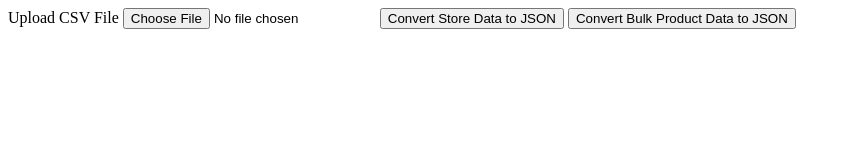
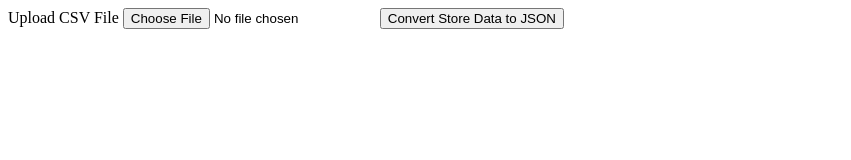
Before and after one commit to DuraEdgeProducts/Store-Locator, a website: page public/file-converter.html in a window 1280 px wide. Shown: the whole page, without its empty margins (0-851 px from the left). Drawn offline with Linux system fonts and the light colour scheme.

```diff
--- a/public/file-converter.html
+++ b/public/file-converter.html
@@ -16,44 +16,9 @@
     <label>Upload CSV File</label>
     <input type="file" id="file-upload"/>
     <button onclick="convertStoreDataToJSON()">Convert Store Data to JSON</button>
-    <button onclick="convertBulkDataToJSON()">Convert Bulk Product Data to JSON</button>
     <script>
       function convertStoreDataToJSON() {
         convertDataToJSON('MasterLocations.json');
-      }
-      function convertBulkDataToJSON() {
-        const file = document.getElementById('file-upload').files[0];
-        const reader = new FileReader();
-        reader.onload = () => {
-          const csvText = reader.result;
-          const lines = csvText.split('\n');
-          console.log(lines);
-          lines.shift();
-          zipCodeLocations = [];
-          lines.forEach((item, i) => {
-            const locationData = item.split(',');
-            const data = {
-              zipcode: locationData[0],
-              county: locationData[1],
-              zone: locationData[2],
-              region: locationData[3],
-              state: locationData[4],
-              accountManager: locationData[5],
-              phone: locationData[6],
-              email: locationData[7],
-            };
-            zipCodeLocations.push(data);
-          });
-          const hiddenAnchor = document.createElement('a');
-          const jsonText = JSON.stringify(zipCodeLocations);
-          const blob = new Blob([jsonText], {
-            type: 'text/json'
-          });
-          hiddenAnchor.href = URL.createObjectURL(blob);
-          hiddenAnchor.download = 'ZipCodeAccountManagerLookup.json';
-          hiddenAnchor.click();
-        }
-        reader.readAsText(file);
       }
       function convertDataToJSON(filename) {
         const file = document.getElementById('file-upload').files[0];
@@ -103,7 +68,7 @@
       }
 
       // generates the coordinates for each of the locations
-      // sometimes the google api doesn't return a result, so it tries 3 times to get the location coords if the google api doesn't return a result
+      // sometimes the google api doesn't return a result, so it tries 3 times to get the location's geo coordinates if the google api doesn't return a result
       function generateLocationCoords(locations) {
         return Promise.all(locations.map((location, index) => fetch(`https://maps.googleapis.com/maps/api/geocode/json?address=${location.streetNumber}+${location.route.replace(/ /g, '+')}
             ,+${location.locality.replace(/ /g, '+')},+${location.state}&key=AIzaSyAv_Tqy8l-X1k1fue0hggJ0orxoJQqz2mw`)
@@ -112,7 +77,6 @@
               try{
                 locations[index].coords = data.results[0].geometry.location;
               } catch(e) {
-                  console.log('trying again');
                   fetch(`https://maps.googleapis.com/maps/api/geocode/json?address=${location.streetNumber}+${location.route.replace(/ /g, '+')}
                   ,+${location.locality.replace(/ /g, '+')},+${location.state}&key=AIzaSyAv_Tqy8l-X1k1fue0hggJ0orxoJQqz2mw`)
                   .then(res => res.json())
```
Also changed, not shown: public/js/index.js (+7 -5 lines), public/stylesheets/style.css (+9 -0 lines).
